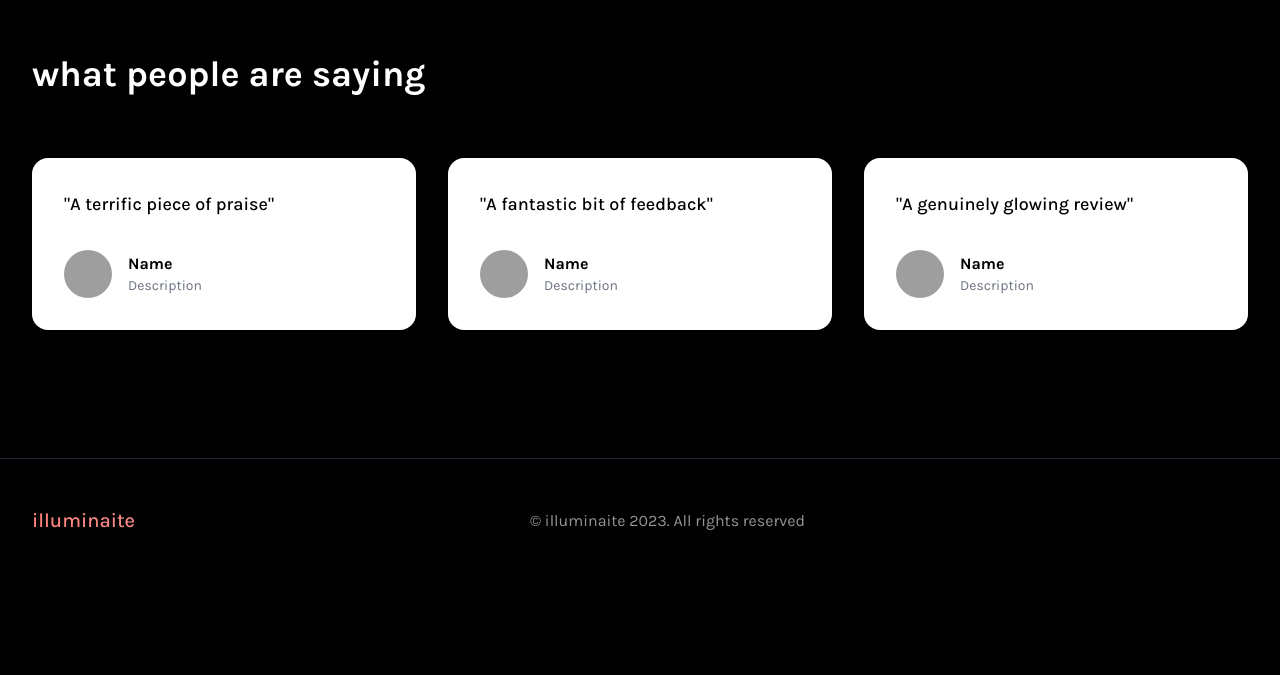
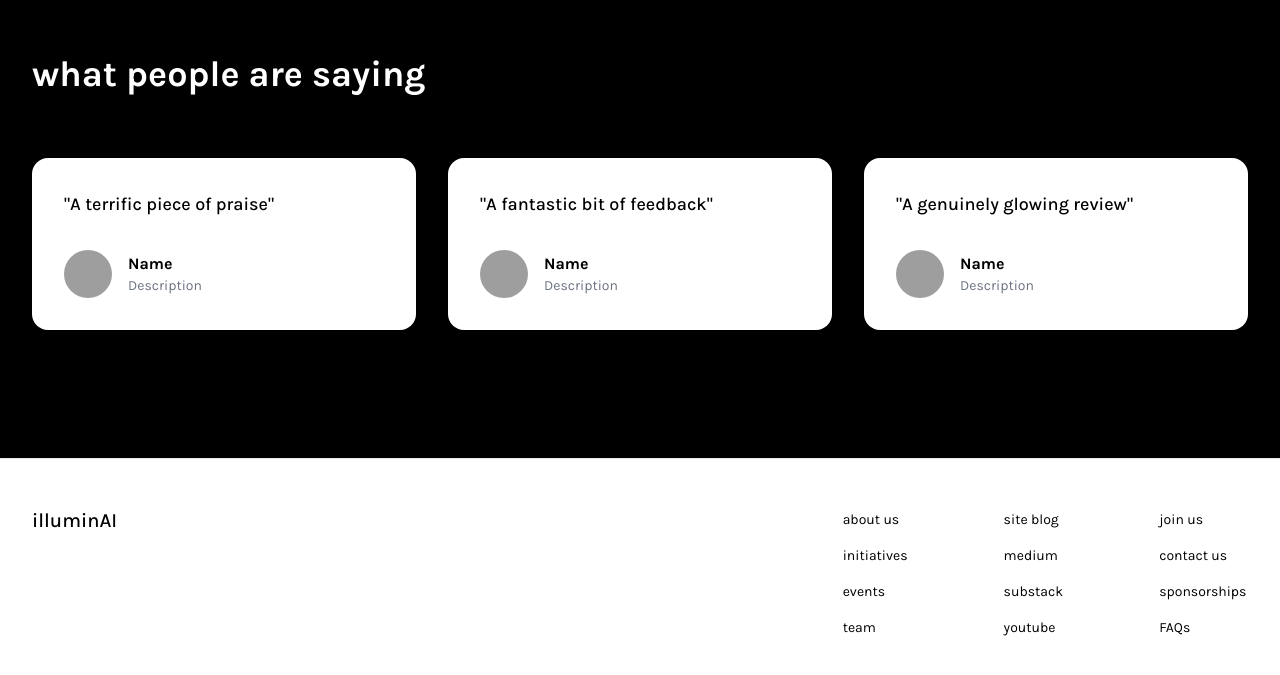
Before and after one commit to illuminaite/illuminaite.github.io, a Next.js app: page / in a window 1280 px wide. Shown: the part 3624-4299 px from the top of the page. Before the commit the page ends 4207 px from the top, so only its background shows below. Built offline with nearby package versions, Linux system fonts and the light colour scheme; grey boxes are pictures that could not be loaded; some icons are missing.

Commit message:
Completed footer display.

```diff
--- a/components/Footer.tsx
+++ b/components/Footer.tsx
@@ -1,46 +1,174 @@
+'use client'
+
 import Link from 'next/link'
 
 export default function Footer() {
+    const scrollToSection = (sectionId: string) => {
+        const element = document.getElementById(sectionId)
+        if (element) {
+            element.scrollIntoView({ behavior: 'smooth' })
+        }
+    }
+
     return (
-    <div className="bg-black border-t border-gray-800">
+        <div className="bg-white border-t border-gray-200">
             <div className="max-w-7xl mx-auto px-8 py-12">
-        <div className="flex flex-col md:flex-row justify-between items-center">
-          <div className="mb-8 md:mb-0">
+                <div className="flex items-start">
+                    {/* Logo and social icons */}
+                    <div className="w-2/3 flex flex-col justify-between h-full">
                         <Link
                             href="/"
-              className="gradient-text text-xl font-medium cursor-pointer no-underline"
+                            className="text-black text-xl font-medium cursor-pointer no-underline block mb-6"
                         >
-              illuminaite
+                            illuminAI
                         </Link>
-          </div>
-
-          <p className="text-primary-light/60 text-center mb-8 md:mb-0">
-            © illuminaite 2023. All rights reserved
-          </p>
-
-          <div className="flex space-x-6">
+                        <div className="flex space-x-4 text-gray-600">
+                            <a
+                                href="https://www.linkedin.com/company/70560686"
+                                target="_blank"
+                                rel="noopener noreferrer"
+                                className="hover:text-gray-900 transition-colors duration-300"
+                            >
+                                <i className="fab fa-linkedin"></i>
+                            </a>
+                            <a
+                                href="https://youtube.com"
+                                target="_blank"
+                                rel="noopener noreferrer"
+                                className="hover:text-gray-900 transition-colors duration-300"
+                            >
+                                <i className="fab fa-youtube"></i>
+                            </a>
                             <a
                                 href="https://www.instagram.com/illuminaiteacademy/"
                                 target="_blank"
                                 rel="noopener noreferrer"
-              className="text-primary-light hover:text-primary-coral transition-colors duration-300 text-2xl"
+                                className="hover:text-gray-900 transition-colors duration-300"
                             >
                                 <i className="fab fa-instagram"></i>
                             </a>
+                        </div>
+                    </div>
+                    <div className="w-1/3 flex gap-24">
+                    {/* Column 1 */}
+                    <div>
+                        <ul className="space-y-3">
+                            <li>
+                                <button
+                                    onClick={() => scrollToSection('about')}
+                                    className="text-black hover:text-gray-600 transition-colors duration-300 text-sm"
+                                >
+                                    about us
+                                </button>
+                            </li>
+                            <li>
+                                <button
+                                    onClick={() => scrollToSection('initiatives')}
+                                    className="text-black hover:text-gray-600 transition-colors duration-300 text-sm"
+                                >
+                                    initiatives
+                                </button>
+                            </li>
+                            <li>
                                 <Link
-              href="/construction"
-              className="text-primary-light hover:text-primary-coral transition-colors duration-300 text-2xl"
+                                    href="/events"
+                                    className="text-black hover:text-gray-600 transition-colors duration-300 text-sm"
                                 >
-              <i className="fab fa-youtube"></i>
+                                    events
                                 </Link>
+                            </li>
+                            <li>
+                                <Link
+                                    href="/team"
+                                    className="text-black hover:text-gray-600 transition-colors duration-300 text-sm"
+                                >
+                                    team
+                                </Link>
+                            </li>
+                        </ul>
+                    </div>
+
+                    {/* Column 2 */}
+                    <div>
+                        <ul className="space-y-3">
+                            <li>
+                                <Link
+                                    href="/blog"
+                                    className="text-black hover:text-gray-600 transition-colors duration-300 text-sm"
+                                >
+                                    site blog
+                                </Link>
+                            </li>
+                            <li>
                                 <a
-              href="https://www.linkedin.com/company/70560686"
+                                    href="https://medium.com"
                                     target="_blank"
                                     rel="noopener noreferrer"
-              className="text-primary-light hover:text-primary-coral transition-colors duration-300 text-2xl"
+                                    className="text-black hover:text-gray-600 transition-colors duration-300 text-sm"
                                 >
-              <i className="fab fa-linkedin"></i>
+                                    medium
                                 </a>
+                            </li>
+                            <li>
+                                <a
+                                    href="https://substack.com"
+                                    target="_blank"
+                                    rel="noopener noreferrer"
+                                    className="text-black hover:text-gray-600 transition-colors duration-300 text-sm"
+                                >
+                                    substack
+                                </a>
+                            </li>
+                            <li>
+                                <a
+                                    href="https://youtube.com"
+                                    target="_blank"
+                                    rel="noopener noreferrer"
+                                    className="text-black hover:text-gray-600 transition-colors duration-300 text-sm"
+                                >
+                                    youtube
+                                </a>
+                            </li>
+                        </ul>
+                    </div>
+
+                    {/* Column 3 */}
+                    <div>
+                        <ul className="space-y-3">
+                            <li>
+                                <Link
+                                    href="/join"
+                                    className="text-black hover:text-gray-600 transition-colors duration-300 text-sm"
+                                >
+                                    join us
+                                </Link>
+                            </li>
+                            <li>
+                                <a
+                                    href="mailto:illuminaiteacademy@gmail.com"
+                                    className="text-black hover:text-gray-600 transition-colors duration-300 text-sm"
+                                >
+                                    contact us
+                                </a>
+                            </li>
+                            <li>
+                                <Link
+                                    href="/sponsorships"
+                                    className="text-black hover:text-gray-600 transition-colors duration-300 text-sm"
+                                >
+                                    sponsorships
+                                </Link>
+                            </li>
+                            <li>
+                                <Link
+                                    href="/faqs"
+                                    className="text-black hover:text-gray-600 transition-colors duration-300 text-sm"
+                                >
+                                    FAQs
+                                </Link>
+                            </li>
+                        </ul>
+                    </div>
                 </div>
             </div>
         </div>
```
Lines whose indentation alone changed are shown as unchanged.
